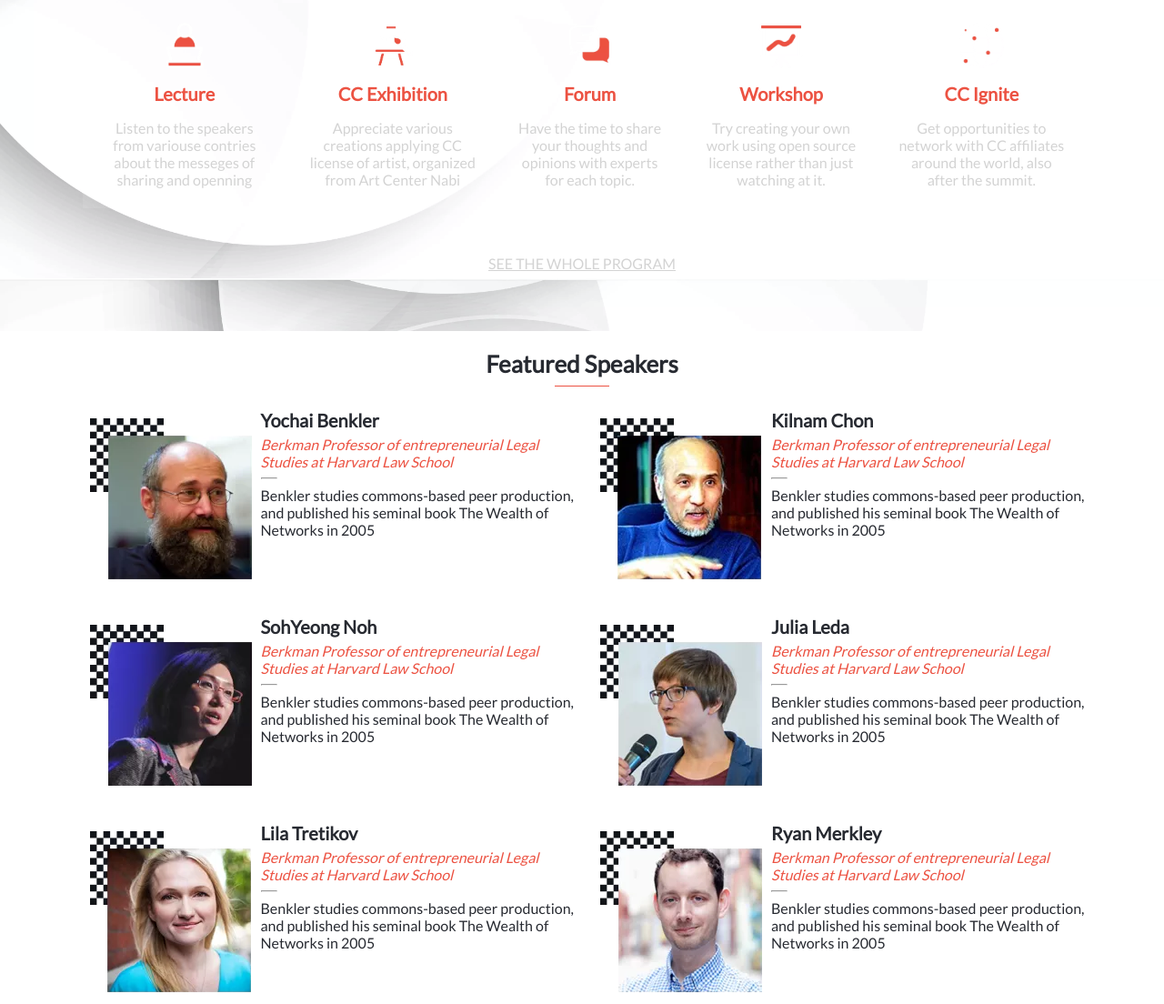
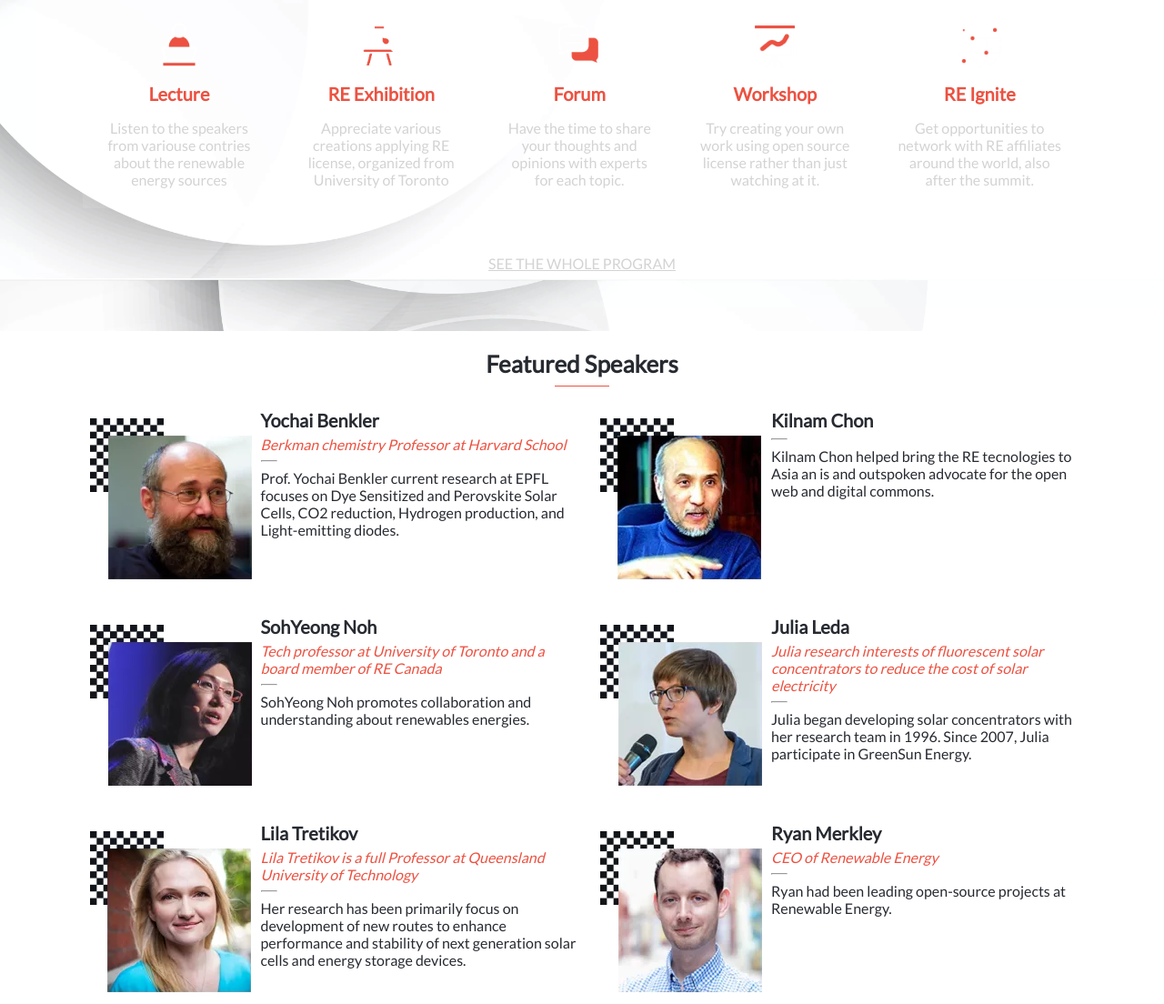
Before and after one commit to ryxtor/first-capstone-project, a website: page index.html in a window 1280 px wide. Shown: the part 974-2078 px from the top of the page at 91% size. Drawn offline with Linux system fonts and the light colour scheme.

Commit message:
Change text content

```diff
--- a/index.html
+++ b/index.html
@@ -3,8 +3,9 @@
   <head>
       <meta charset="UTF-8">
       <meta name="viewport" content="width=device-width, initial-scale=1">
+      <meta name="description" content="Join us on the RE Global Summit 2022 at University of Toronto - Canada">
       <link href="style.css" rel="stylesheet">
-      <title>Capstone</title>
+      <title>RE Global Summit</title>
   </head>
   <body>
     <header>
@@ -50,9 +51,8 @@
 <p class="start-title-p orange lato">"Hello! Sharing world"</p>
 <h1 class="start-title orange coco">RENEWABLE ENERGY GLOBAL SUMMIT 2022</h1>
 <div class="start-p-container">
-<p class="start-descr black lato">A joyful celebration believing in the value of openness and sharing,
-   creating a positive change with
-   people from over 80 countries is taking places this April in Canada.</p>
+<p class="start-descr black lato">It is our pleasure to invite all scientists, academicians, young researchers, business delegates
+   and students from all over the world to attend the RE Global Summit 2022 this April in Canada.</p>
   </div>
    <p class="start-date black coco">2022.04.14(THU) ~ 15(FRI)</p>
    <p class="start-place black lato">@ University of Toronto - Canada</p>
@@ -64,12 +64,12 @@
       <li class="main-li">
         <img src="src/icons/lecture.webp" alt="Lecture Icon" class="icon">
         <h3 class="orange main-li-title lato">Lecture</h3>
-        <p class="gray lato main-li-p">Listen to the speakers from variouse contries about the messeges of sharing and openning</p>
+        <p class="gray lato main-li-p">Listen to the speakers from variouse contries about the renewable energy sources</p>
       </li>
       <li class="main-li">
         <img src="src/icons/exhibition.webp" alt="Exhibition Icon" class="icon">
-        <h3 class="orange main-li-title lato">CC Exhibition</h3>
-        <p class="gray lato main-li-p">Appreciate various creations applying CC license of artist, organized from Art Center Nabi</p>
+        <h3 class="orange main-li-title lato">RE Exhibition</h3>
+        <p class="gray lato main-li-p">Appreciate various creations applying RE license, organized from University of Toronto</p>
       </li>
       <li class="main-li">
         <img src="src/icons/forum.webp" alt="Forum Icon" class="icon">
@@ -83,8 +83,8 @@
       </li>
       <li class="main-li">
         <img src="src/icons/ignite.webp" alt="Ignite Icon" class="icon">
-        <h3 class="orange main-li-title lato">CC Ignite</h3>
-        <p class="gray lato main-li-p">Get opportunities to network with CC affiliates around the world, also after the summit.</p>
+        <h3 class="orange main-li-title lato">RE Ignite</h3>
+        <p class="gray lato main-li-p">Get opportunities to network with RE affiliates around the world, also after the summit.</p>
       </li>
     </ul>
     <button type="button" class="main-btn-dsk lato gray">SEE THE WHOLE PROGRAM</button>
--- a/script.js
+++ b/script.js
@@ -15,43 +15,43 @@ document.getElementById('close-menu').onclick = closeNav;
 const speakers = [{
   image: 'src/speakers/speaker_01.webp',
   name: 'Yochai Benkler',
-  descrip: 'Berkman Professor of entrepreneurial Legal Studies at Harvard Law School',
-  descrip2: 'Benkler studies commons-based peer production, and published his seminal book The Wealth of Networks in 2005',
+  descrip: 'Berkman chemistry Professor at Harvard School',
+  descrip2: 'Prof. Yochai Benkler current research at EPFL focuses on Dye Sensitized and Perovskite Solar Cells, CO2 reduction, Hydrogen production, and Light-emitting diodes.',
 },
 
 {
   image: 'src/speakers/speaker_02.webp',
   name: 'Kilnam Chon',
-  descrip: 'Berkman Professor of entrepreneurial Legal Studies at Harvard Law School',
-  descrip2: 'Benkler studies commons-based peer production, and published his seminal book The Wealth of Networks in 2005',
+  descrip: '',
+  descrip2: 'Kilnam Chon helped bring the RE tecnologies to Asia an is and outspoken advocate for the open web and digital commons.',
 },
 
 {
   image: 'src/speakers/speaker_03.webp',
   name: 'SohYeong Noh',
-  descrip: 'Berkman Professor of entrepreneurial Legal Studies at Harvard Law School',
-  descrip2: 'Benkler studies commons-based peer production, and published his seminal book The Wealth of Networks in 2005',
+  descrip: 'Tech professor at University of Toronto and a board member of RE Canada',
+  descrip2: 'SohYeong Noh promotes collaboration and understanding about renewables energies.',
 },
 
 {
   image: 'src/speakers/speaker_04.webp',
   name: 'Julia Leda',
-  descrip: 'Berkman Professor of entrepreneurial Legal Studies at Harvard Law School',
-  descrip2: 'Benkler studies commons-based peer production, and published his seminal book The Wealth of Networks in 2005',
+  descrip: 'Julia research interests of fluorescent solar concentrators to reduce the cost of solar electricity',
+  descrip2: 'Julia began developing solar concentrators with her research team in 1996. Since 2007, Julia participate in GreenSun Energy.',
 },
 
 {
   image: 'src/speakers/speaker_05.webp',
   name: 'Lila Tretikov',
-  descrip: 'Berkman Professor of entrepreneurial Legal Studies at Harvard Law School',
-  descrip2: 'Benkler studies commons-based peer production, and published his seminal book The Wealth of Networks in 2005',
+  descrip: 'Lila Tretikov is a full Professor at Queensland University of Technology',
+  descrip2: 'Her research has been primarily focus on development of new routes to enhance performance and stability of next generation solar cells and energy storage devices.',
 },
 
 {
   image: 'src/speakers/speaker_06.webp',
   name: 'Ryan Merkley',
-  descrip: 'Berkman Professor of entrepreneurial Legal Studies at Harvard Law School',
-  descrip2: 'Benkler studies commons-based peer production, and published his seminal book The Wealth of Networks in 2005',
+  descrip: 'CEO of Renewable Energy',
+  descrip2: 'Ryan had been leading open-source projects at Renewable Energy.',
 },
 ];
 
```
Also changed, not shown: about.html (+5 -4 lines).
